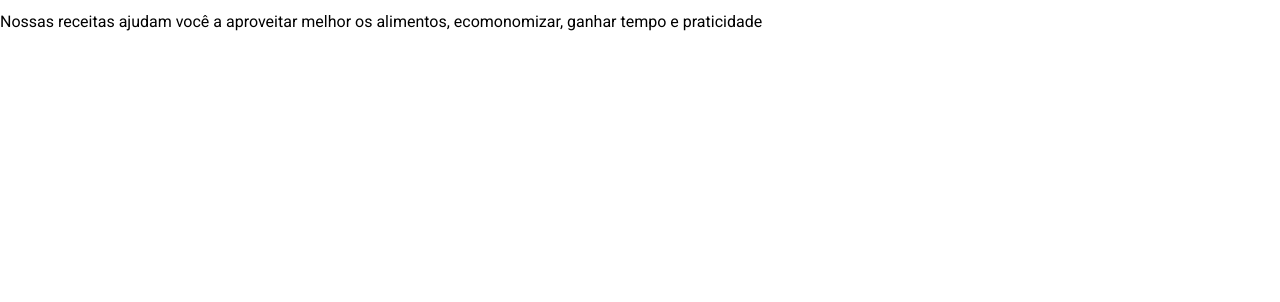
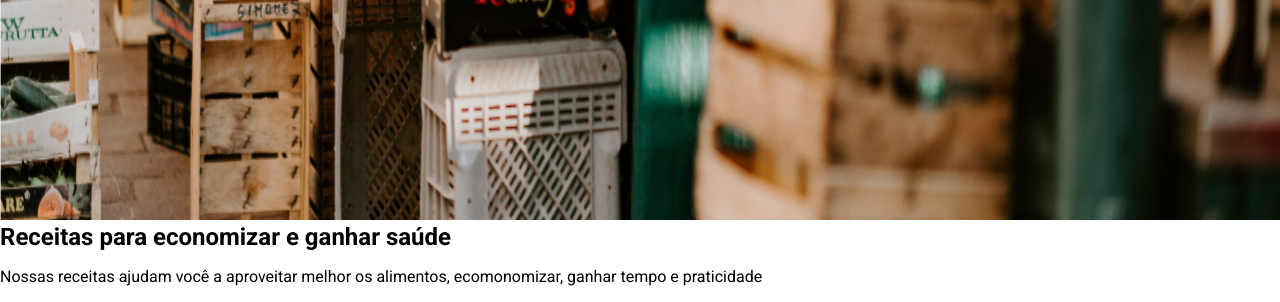
Before and after one commit to DavyddBF/arquitetura-css-assets, a plain HTML site: page index.html in a window 1280 px wide. Shown: the part 580-882 px from the top of the page. Before the commit the page ends 800 px from the top, so only its background shows below. Drawn offline with Linux system fonts and the light colour scheme.

Commit message:
adiconando o local do arquivo css no html

```diff
--- a/index.html
+++ b/index.html
@@ -12,6 +12,10 @@
         <link rel="stylesheet" href="./assets/css/menu/menu-item.css">
         <link rel="stylesheet" href="./assets/css/menu/menu-link.css">
         <link rel="stylesheet" href="./assets/css/menu/menu-lista.css">
+        <link rel="stylesheet" href="./assets/css/banner/banner.css">
+        <link rel="stylesheet" href="./assets/css/banner/banner-imagem.css">
+        <link rel="stylesheet" href="./assets/css/banner/banner-titulo.css">
+
     </head>
     <body>
         <header class="cabecalho">
```
